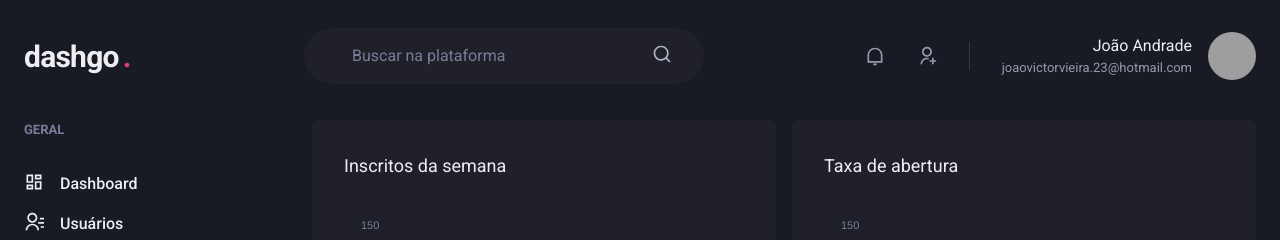
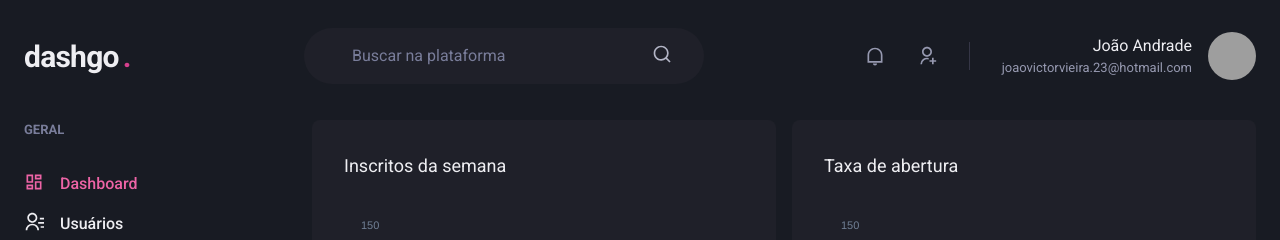
Before and after one commit to joaovieira23/dashgo, a Next.js app: page /dashboard in a window 1280 px wide. Shown: the top 240 px of the page. Built offline with nearby package versions, Linux system fonts and the light colour scheme; grey boxes are pictures that could not be loaded.

Commit message:
feat: flagging the active link

```diff
--- /dev/null
+++ b/src/components/ActiveLink.tsx
@@ -0,0 +1,39 @@
+import Link, { LinkProps } from 'next/link';
+import { useRouter } from 'next/router';
+import { cloneElement, ReactElement } from 'react';
+
+
+
+interface ActiveLinkProps extends LinkProps {
+    children: ReactElement;
+    shouldMatchExactHref?: boolean;
+}
+
+export function ActiveLink({
+    children,
+    shouldMatchExactHref = false,
+    ...rest
+}: ActiveLinkProps) {
+
+    const { asPath } = useRouter();
+    let isActive = false;
+
+    if (shouldMatchExactHref && (asPath === rest.href || asPath === rest.as)) {
+        isActive = true;
+    };
+
+    if (!shouldMatchExactHref &&
+        (asPath.startsWith(String(rest.href)) ||
+         asPath.startsWith(String(rest.as)))) {
+        isActive = true;
+    };
+
+
+    return (
+        <Link {...rest}>
+            {cloneElement(children, {
+                color: isActive ? 'pink.400': 'gray.50'
+            })}
+        </Link>
+    )
+}
--- a/src/components/Sidebar/NavLink.tsx
+++ b/src/components/Sidebar/NavLink.tsx
@@ -1,6 +1,7 @@
+import { ElementType } from 'react';
 import { Link as ChakraLink, Icon, Text, LinkProps as ChakraLinkProps } from '@chakra-ui/react';
-import { ElementType } from 'react';
 import Link from 'next/link';
+import { ActiveLink } from '../ActiveLink';
 
 interface NavLinkProps extends ChakraLinkProps {
   icon: ElementType;
@@ -10,11 +11,11 @@
 
 export function NavLink({ icon, children, href, ...rest }: NavLinkProps) {
     return (
-      <Link href={href} passHref>
+      <ActiveLink href={href} passHref>
         <ChakraLink  display="flex" align="center" {...rest}>
           <Icon as={icon} fontSize="20" />
           <Text ml="4" fontWeight="medium">{children}</Text>
         </ChakraLink>
-      </Link>
+      </ActiveLink>
     );
 }
```
